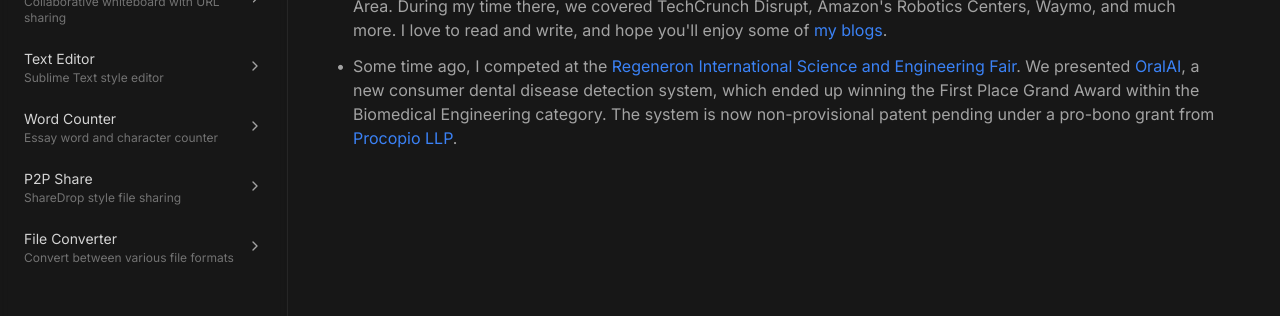
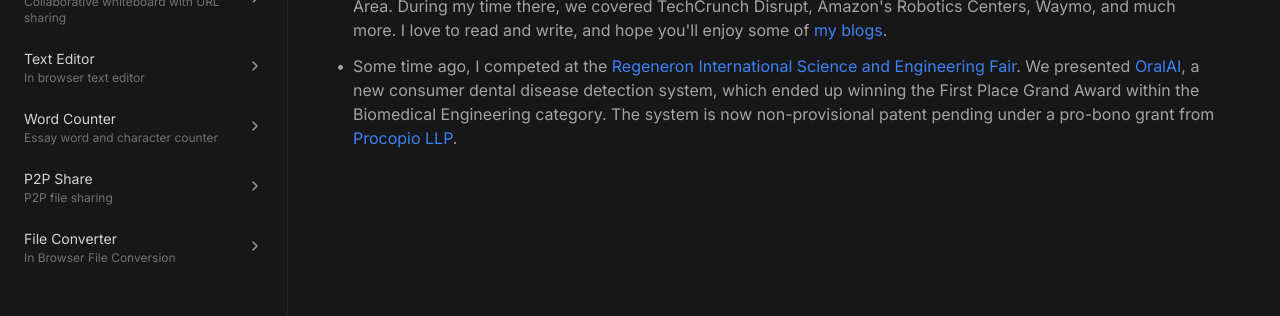
Before and after one commit to divij-mot/divijwebsite, a React (Vite) app: page / in a window 1280 px wide. Shown: the part 415-731 px from the top of the page. Built offline with nearby package versions, Linux system fonts and the light colour scheme; no server answers.

Commit message:
better toolbox descriptions

```diff
--- a/src/components/Sidebar.tsx
+++ b/src/components/Sidebar.tsx
@@ -12,7 +12,7 @@
   },
   {
     name: 'Text Editor',
-    description: 'Sublime Text style editor',
+    description: 'In browser text editor',
     icon: 'edit',
     path: '/tools/editor'
   },
@@ -24,13 +24,13 @@
   },
   {
     name: 'P2P Share',
-    description: 'ShareDrop style file sharing',
+    description: 'P2P file sharing',
     icon: 'share',
     path: '/tools/share'
   },
   {
     name: 'File Converter',
-    description: 'Convert between various file formats',
+    description: 'In Browser File Conversion',
     icon: 'repeat',
     path: '/tools/file-converter'
   }
```
